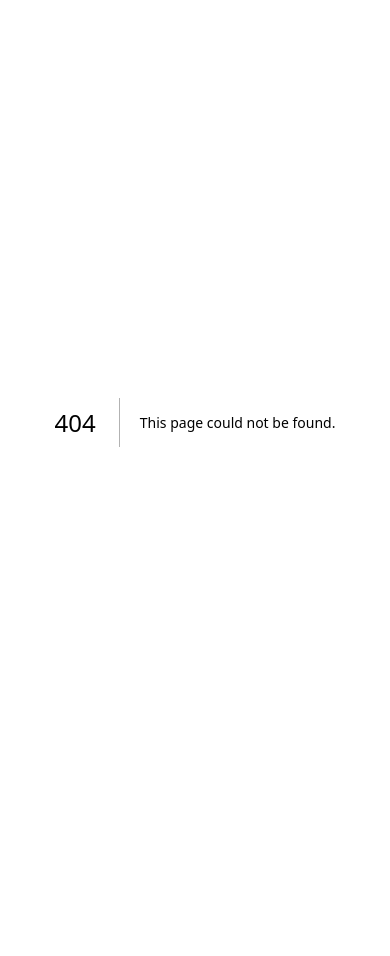
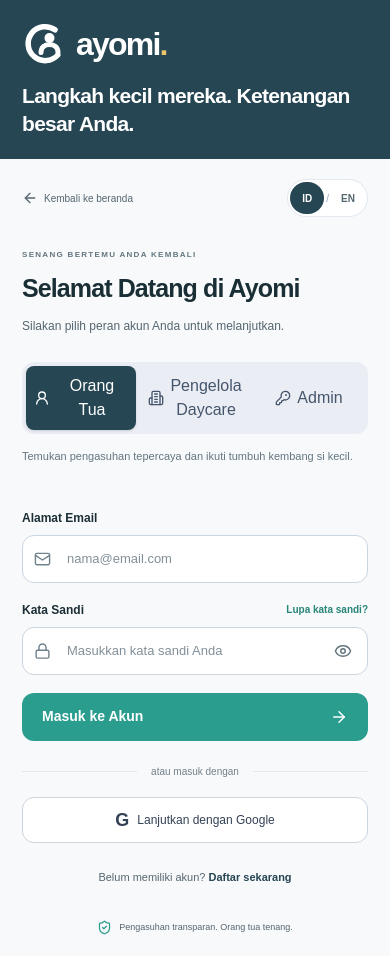
Before and after one commit to blacurly/cut-meutia, a Next.js app: page /masuk in a window 390 px wide. Before the commit this address had no page. Before the commit the page ends 844 px from the top, so only its background shows below. Built offline with nearby package versions, Linux system fonts and the light colour scheme; a web font is replaced by a local one.

Commit message:
feat: add registration and login pages with corresponding metadata and layout styles

```diff
--- /dev/null
+++ b/app/(auth)/daftar/page.js
@@ -0,0 +1,11 @@
+import AuthPage from "@/components/features/AuthPage";
+
+export const metadata = {
+  title: "Daftar Akun | Ayomi",
+  description: "Buat akun orang tua atau pengelola daycare di Ayomi.",
+  robots: { index: false, follow: false },
+};
+
+export default function RegisterPage({ searchParams }) {
+  return <AuthPage mode="register" searchParams={searchParams} />;
+}
--- /dev/null
+++ b/app/(auth)/masuk/page.js
@@ -0,0 +1,11 @@
+import AuthPage from "@/components/features/AuthPage";
+
+export const metadata = {
+  title: "Masuk ke Akun | Ayomi",
+  description: "Masuk sebagai orang tua, pengelola daycare, atau administrator Ayomi.",
+  robots: { index: false, follow: false },
+};
+
+export default function SignInPage({ searchParams }) {
+  return <AuthPage mode="login" searchParams={searchParams} />;
+}
--- /dev/null
+++ b/components/layout/AuthLayout.module.css
@@ -0,0 +1,63 @@
+.layout { display: grid; grid-template-columns: minmax(0, 1fr) minmax(0, 1fr); min-height: 100svh; }
+.showcase { position: sticky; top: 0; align-self: start; display: flex; flex-direction: column; justify-content: space-between; min-height: 100svh; padding: 40px clamp(32px, 5vw, 80px); background: #264653; color: #fff; }
+.brandContent { max-width: 540px; padding-block: 32px; }
+.eyebrow { display: flex; align-items: center; gap: 9px; color: #e9c46a; font-size: 10px; line-height: 1.6; font-weight: 600; letter-spacing: 1.5px; }
+.eyebrow svg { flex-shrink: 0; }
+.brandContent h2 { margin-top: 22px; font-size: clamp(30px, 2.8vw, 40px); font-weight: 700; line-height: 1.32; letter-spacing: -1.4px; white-space: pre-line; }
+.description { max-width: 430px; margin-top: 18px; color: #cbd5e1; font-size: 14px; line-height: 1.9; }
+.metrics { display: grid; gap: 14px; margin-top: 34px; }
+.metrics li { display: flex; align-items: center; gap: 15px; padding: 18px; border: 1px solid #fff; border-radius: 12px; background: #fff; color: #1a2e35; }
+.metricIcon { display: grid; place-items: center; width: 46px; height: 46px; flex-shrink: 0; border: 1px solid #2a9d8f26; border-radius: 10px; background: #2a9d8f0d; color: #2a9d8f; }
+.amber { background: #e9c46a15; border-color: #e9c46a40; color: #e9c46a; }
+.metrics h3 { font-size: 13px; font-weight: 700; line-height: 1.6; }
+.metrics p { margin-top: 5px; color: #556670; font-size: 11px; line-height: 1.8; }
+.brandFooter { display: flex; align-items: center; gap: 10px; padding-top: 20px; border-top: 1px solid #ffffff26; color: #cbd5e1; font-size: 11px; line-height: 1.8; }
+.brandFooter svg { flex-shrink: 0; color: #e9c46a; }
+.workspace { min-width: 0; display: flex; flex-direction: column; padding: 40px clamp(28px, 4vw, 68px) 24px; background: #f8f9fa; }
+.topbar { display: flex; align-items: center; justify-content: space-between; gap: 16px; }
+.back { display: inline-flex; align-items: center; gap: 8px; min-height: 38px; color: #556670; font-size: 11px; }
+.back:hover { color: #264653; }
+.language { display: flex; align-items: center; gap: 2px; padding: 2px; border: 1px solid #e2e8f0; border-radius: 999px; background: #fff; }
+.language a { display: grid; place-items: center; width: 34px; min-height: 32px; border-radius: 999px; color: #556670; font-size: 10px; font-weight: 600; }
+.language a[aria-current="page"] { background: #264653; color: #fff; }
+.language span { color: #94a3b8; font-size: 10px; }
+.formArea { width: 100%; max-width: 480px; margin: auto; padding-block: 42px; }
+.footer { display: flex; justify-content: center; align-items: center; gap: 7px; color: #556670; font-size: 10px; line-height: 1.8; }
+.footer svg { color: #2a9d8f; flex-shrink: 0; }
+.layout a:focus-visible { outline: 2px solid #2a9d8f; outline-offset: 4px; border-radius: 5px; }
+
+@media (min-width: 1600px) {
+  .brandContent { width: 100%; margin-inline: auto; }
+}
+@media (max-width: 1100px) {
+  .showcase { padding-inline: 32px; }
+  .workspace { padding-inline: 28px; }
+  .metrics li { padding: 16px; gap: 12px; }
+  .metrics h3 { font-size: 12px; }
+}
+@media (max-width: 900px) {
+  .layout { grid-template-columns: minmax(0, 1fr); }
+  .showcase { position: static; min-height: auto; padding: 24px 32px; }
+  .showcase > a img { width: 38px; height: 38px; }
+  .showcase > a > span { font-size: 32px; }
+  .brandContent { max-width: none; padding: 22px 0 0; }
+  .eyebrow, .description, .brandFooter { display: none; }
+  .brandContent h2 { margin: 0; white-space: normal; font-size: 24px; letter-spacing: -0.7px; }
+  .metrics { grid-template-columns: repeat(3, minmax(0, 1fr)); gap: 10px; margin-top: 22px; }
+  .metrics li { align-items: flex-start; flex-direction: column; padding: 14px; gap: 10px; }
+  .metrics p { display: none; }
+  .metricIcon { width: 34px; height: 34px; border-radius: 8px; }
+  .metricIcon svg { width: 19px; height: 19px; }
+  .metrics h3 { font-size: 10px; }
+  .workspace { padding: 24px 32px; }
+  .formArea { padding-block: 32px; }
+}
+@media (max-width: 480px) {
+  .showcase { padding: 22px; }
+  .brandContent { padding-top: 16px; }
+  .brandContent h2 { font-size: 21px; }
+  .metrics { display: none; }
+  .workspace { padding: 20px 22px; }
+  .back { font-size: 10px; gap: 6px; }
+  .footer { font-size: 9px; }
+}
```
